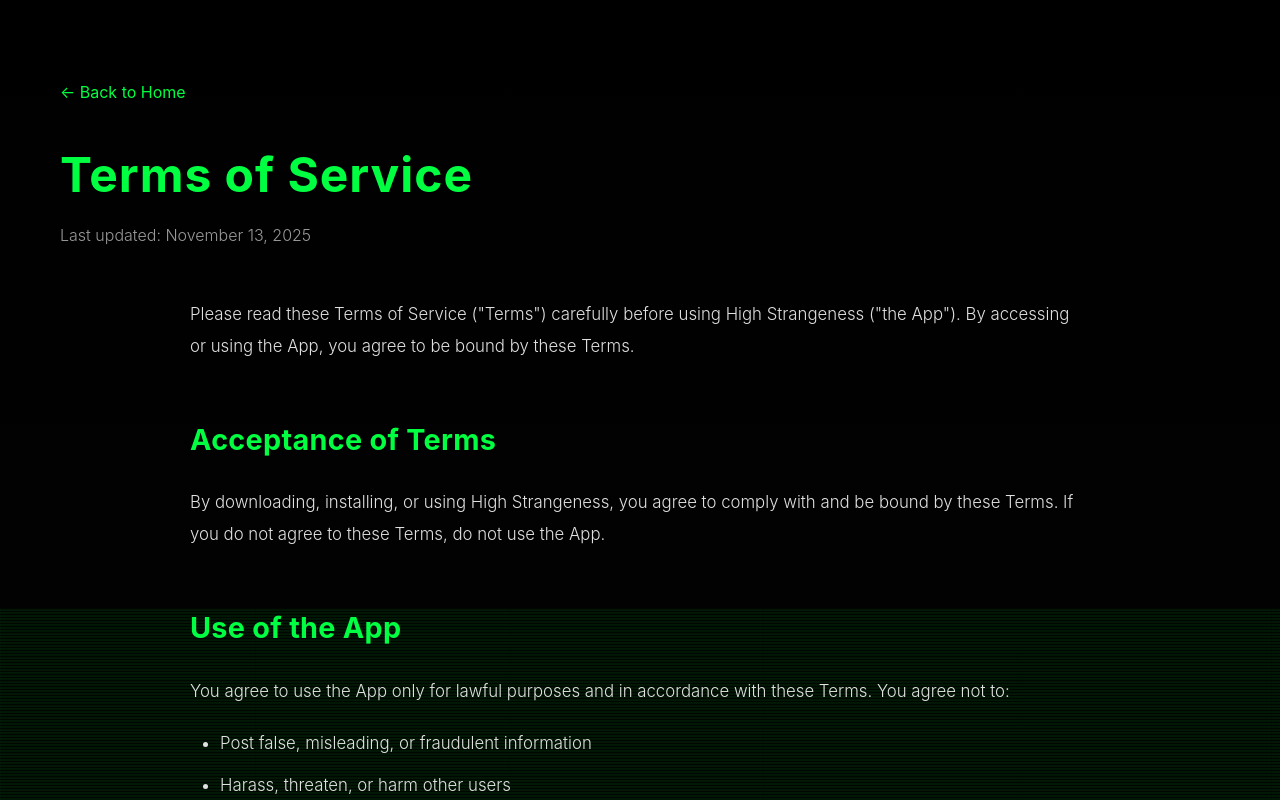
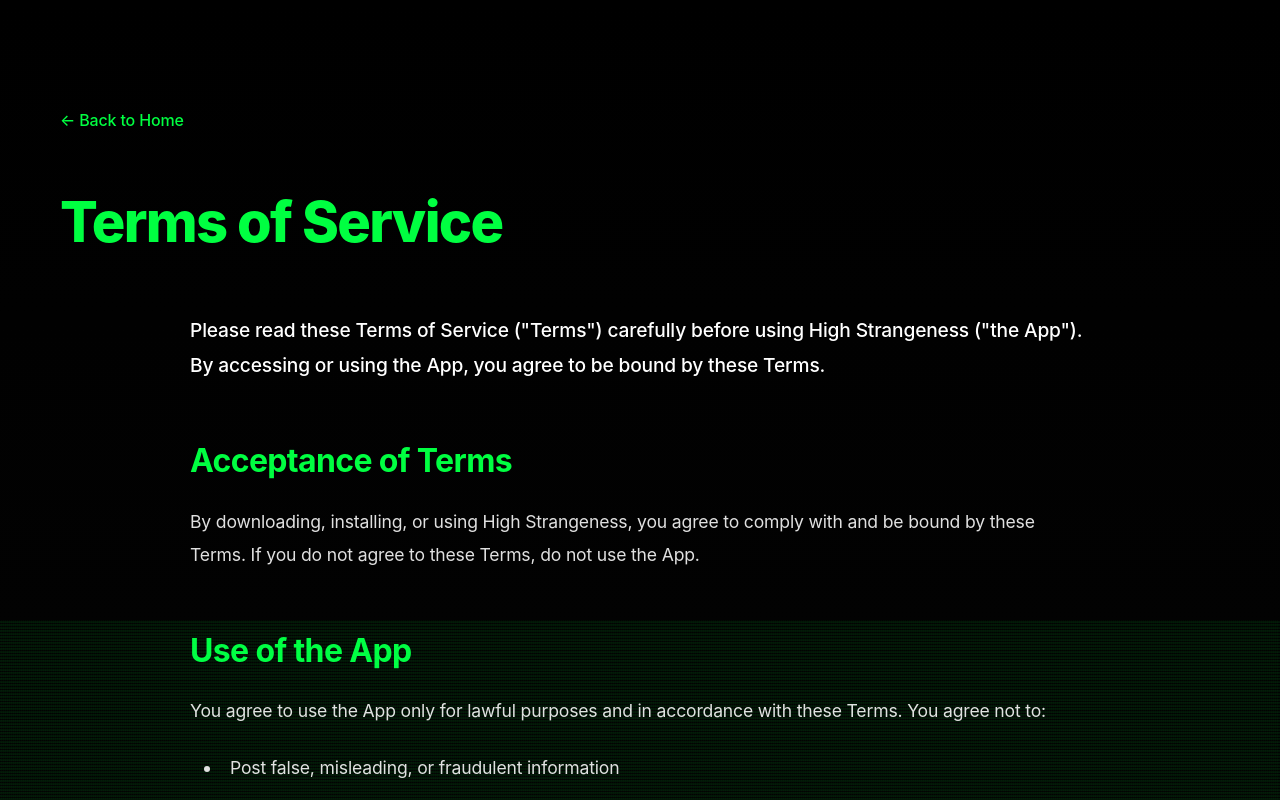
Before and after one commit to thedanperry/HighStrangenessWebsite, a Next.js app: page /terms in a window 1280 px wide. Shown: the top 800 px of the page. Built offline with nearby package versions, Linux system fonts and the light colour scheme.

Commit message:
Update legal pages: remove last updated date, improve typography and spacing to match Watchtower style

```diff
--- a/app/globals.css
+++ b/app/globals.css
@@ -3,6 +3,8 @@
   padding: 0;
   margin: 0;
 }
+
+@import url('https://fonts.googleapis.com/css2?family=Inter:wght@300;400;500;600;700;800;900&display=swap');
 
 html,
 body {
@@ -10,13 +12,15 @@
   overflow-x: hidden;
   background-color: #000000;
   color: #ffffff;
-  font-family: -apple-system, BlinkMacSystemFont, 'Segoe UI', 'Roboto', 'Oxygen',
+  font-family: 'Inter', -apple-system, BlinkMacSystemFont, 'Segoe UI', 'Roboto', 'Oxygen',
     'Ubuntu', 'Cantarell', 'Fira Sans', 'Droid Sans', 'Helvetica Neue',
     sans-serif;
   -webkit-font-smoothing: antialiased;
   -moz-osx-font-smoothing: grayscale;
   font-size: 16px;
   line-height: 1.6;
+  font-weight: 400;
+  letter-spacing: -0.01em;
 }
 
 a {
--- a/app/legal/page.tsx
+++ b/app/legal/page.tsx
@@ -9,7 +9,6 @@
         <div className={styles.container}>
           <Link href="/" className={styles.backLink}>← Back to Home</Link>
           <h1 className={styles.legalTitle}>Legal Disclaimer</h1>
-          <p className={styles.legalDate}>Last updated: {new Date().toLocaleDateString('en-US', { year: 'numeric', month: 'long', day: 'numeric' })}</p>
 
           <div className={styles.legalContent}>
             <h2>General Disclaimer</h2>
--- a/app/page.module.css
+++ b/app/page.module.css
@@ -151,12 +151,12 @@
   font-size: 1.5rem;
   color: #ffffff;
   margin-bottom: 60px;
-  letter-spacing: 0.01em;
-  line-height: 1.8;
+  letter-spacing: -0.02em;
+  line-height: 1.7;
   max-width: 900px;
   margin-left: auto;
   margin-right: auto;
-  font-weight: 300;
+  font-weight: 400;
 }
 
 .ctaButtons {
@@ -172,7 +172,7 @@
   padding: 16px 36px;
   font-size: 1rem;
   font-weight: 600;
-  letter-spacing: 0.05em;
+  letter-spacing: -0.01em;
   border: 2px solid #00ff41;
   transition: all 0.3s ease;
   text-transform: none;
@@ -217,10 +217,10 @@
   font-size: 3rem;
   text-align: center;
   margin-bottom: 80px;
-  letter-spacing: 0.02em;
+  letter-spacing: -0.03em;
   color: #00ff41;
-  font-weight: 700;
-  line-height: 1.2;
+  font-weight: 800;
+  line-height: 1.1;
 }
 
 .featureList {
@@ -262,16 +262,17 @@
   font-size: 1.7rem;
   color: #00ff41;
   margin-bottom: 16px;
-  letter-spacing: 0.01em;
+  letter-spacing: -0.02em;
   font-weight: 700;
   line-height: 1.3;
 }
 
 .featureDescription {
   color: #e0e0e0;
-  line-height: 1.9;
+  line-height: 1.8;
   font-size: 1.1rem;
-  font-weight: 300;
+  font-weight: 400;
+  letter-spacing: -0.01em;
 }
 
 .about {
@@ -286,11 +287,12 @@
 
 .aboutText {
   font-size: 1.15rem;
-  line-height: 2;
+  line-height: 1.9;
   color: #e0e0e0;
   text-align: center;
   margin-bottom: 32px;
-  font-weight: 300;
+  font-weight: 400;
+  letter-spacing: -0.01em;
 }
 
 .footer {
@@ -343,19 +345,21 @@
 
 /* Legal Pages Styles */
 .legalPage {
-  padding: 80px 20px;
+  padding: 100px 20px;
   min-height: 100vh;
   background: linear-gradient(180deg, #000000 0%, #0a0a0a 100%);
 }
 
 .backLink {
-  display: inline-block;
+  display: inline-flex;
+  align-items: center;
   color: #00ff41;
-  margin-bottom: 40px;
+  margin-bottom: 50px;
   font-size: 1rem;
   text-decoration: none;
   transition: all 0.3s ease;
-  font-weight: 400;
+  font-weight: 500;
+  padding: 8px 0;
 }
 
 .backLink:hover {
@@ -364,19 +368,12 @@
 }
 
 .legalTitle {
-  font-size: 3rem;
+  font-size: 3.5rem;
   color: #00ff41;
-  margin-bottom: 20px;
-  font-weight: 700;
-  letter-spacing: 0.02em;
-  line-height: 1.2;
-}
-
-.legalDate {
-  color: rgba(255, 255, 255, 0.6);
-  margin-bottom: 50px;
-  font-size: 1rem;
-  font-weight: 300;
+  margin-bottom: 60px;
+  font-weight: 800;
+  letter-spacing: -0.03em;
+  line-height: 1.1;
 }
 
 .legalContent {
@@ -384,39 +381,52 @@
   margin: 0 auto;
   color: #e0e0e0;
   line-height: 1.9;
-  font-size: 1.05rem;
-  font-weight: 300;
+  font-size: 1.1rem;
+  font-weight: 400;
+  letter-spacing: -0.01em;
+}
+
+.legalContent > p:first-child {
+  font-size: 1.2rem;
+  line-height: 1.8;
+  margin-bottom: 40px;
+  color: #ffffff;
+  font-weight: 500;
 }
 
 .legalContent h2 {
   color: #00ff41;
-  font-size: 1.8rem;
-  margin-top: 50px;
-  margin-bottom: 20px;
+  font-size: 2rem;
+  margin-top: 60px;
+  margin-bottom: 24px;
   font-weight: 700;
-  letter-spacing: 0.01em;
+  letter-spacing: -0.02em;
+  line-height: 1.2;
 }
 
 .legalContent h3 {
   color: #00ff41;
-  font-size: 1.4rem;
-  margin-top: 30px;
-  margin-bottom: 15px;
+  font-size: 1.5rem;
+  margin-top: 40px;
+  margin-bottom: 18px;
   font-weight: 600;
+  letter-spacing: -0.01em;
 }
 
 .legalContent p {
-  margin-bottom: 20px;
+  margin-bottom: 24px;
 }
 
 .legalContent ul {
-  margin-left: 30px;
-  margin-bottom: 25px;
+  margin-left: 32px;
+  margin-bottom: 32px;
+  list-style-type: disc;
 }
 
 .legalContent li {
-  margin-bottom: 12px;
-  line-height: 1.8;
+  margin-bottom: 16px;
+  line-height: 1.9;
+  padding-left: 8px;
 }
 
 .legalContent a,
--- a/app/privacy/page.tsx
+++ b/app/privacy/page.tsx
@@ -9,7 +9,6 @@
         <div className={styles.container}>
           <Link href="/" className={styles.backLink}>← Back to Home</Link>
           <h1 className={styles.legalTitle}>Privacy Policy</h1>
-          <p className={styles.legalDate}>Last updated: {new Date().toLocaleDateString('en-US', { year: 'numeric', month: 'long', day: 'numeric' })}</p>
 
           <div className={styles.legalContent}>
             <p>
--- a/app/terms/page.tsx
+++ b/app/terms/page.tsx
@@ -9,7 +9,6 @@
         <div className={styles.container}>
           <Link href="/" className={styles.backLink}>← Back to Home</Link>
           <h1 className={styles.legalTitle}>Terms of Service</h1>
-          <p className={styles.legalDate}>Last updated: {new Date().toLocaleDateString('en-US', { year: 'numeric', month: 'long', day: 'numeric' })}</p>
 
           <div className={styles.legalContent}>
             <p>
```
